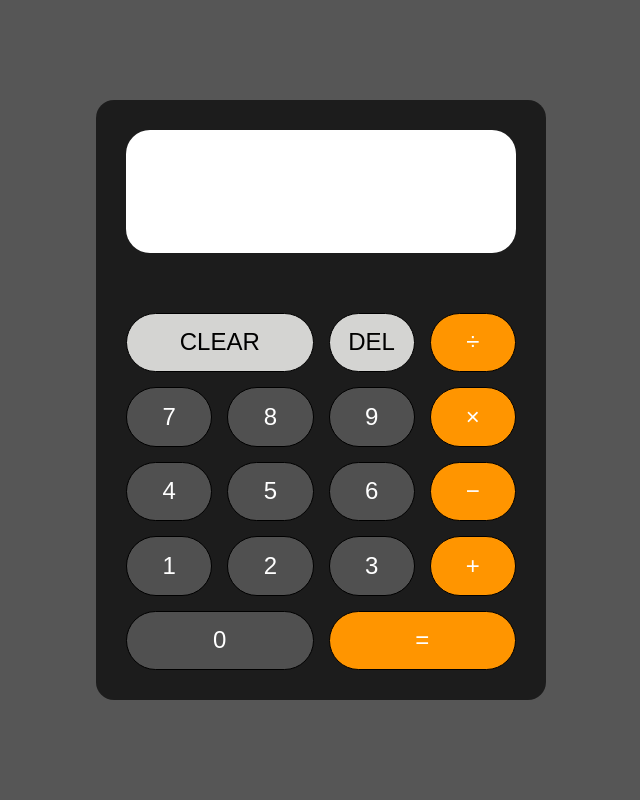
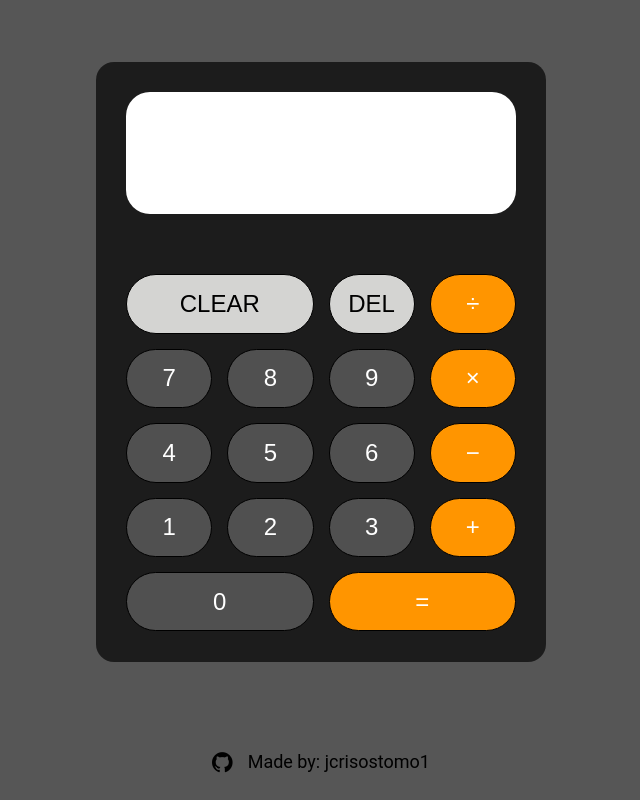
Before and after one commit to jcrisostomo1/odin-calculator, a plain HTML site: page index.html in a window 1280 px wide. Shown: the whole page, without its empty margins (319-959 px from the left). Drawn offline with Linux system fonts and the light colour scheme.

Commit message:
add footer

```diff
--- a/index.html
+++ b/index.html
@@ -5,10 +5,12 @@
     <meta http-equiv="X-UA-Compatible" content="IE=edge">
     <meta name="viewport" content="width=device-width, initial-scale=1.0">
     <link rel="stylesheet" href="style.css">
+    <link rel="stylesheet" href="https://maxcdn.bootstrapcdn.com/font-awesome/4.4.0/css/font-awesome.min.css">
     <script src="myscript.js" defer></script>
     <title>Odin Calculator</title>
 </head>
 <body>
+    <main>
         <div class="main-container">
             <div class="screen">
                 <div class="previous-screen"></div>
@@ -34,5 +36,10 @@
                 <button data-equals class="span-two">=</button>
             </div>
         </div>
+    </main>
+    <footer>
+        <a href="https://github.com/jcrisostomo1" target="_blank"><i class="fa fa-github fa-lg"></i></a>
+        <p>Made by: jcrisostomo1</p>
+    </footer>
 </body>
 </html>
--- a/style.css
+++ b/style.css
@@ -1,17 +1,24 @@
-* {
-    margin: 0;
-    padding: 0;
+:root {
     box-sizing: border-box;
+    font-family: 'Roboto', sans-serif;
 }
 
 body {
     display: flex;
+    flex-direction: column;
+    background-color: #565656;
+    height: 100vh;
+    margin: 0;
+    padding: 0;
+}
+
+main {
+    display: flex;
     justify-content: center;
     align-items: center;
+    height: 100%;
     width: 100%;
-    min-height: 100vh;
     font-family: 'Roboto', sans-serif;
-    background-color: #565656;
 }
 
 .main-container {
@@ -100,3 +107,18 @@ button:active {
 [data-operation] {
     background-color: #FF9500;
 }
+
+footer {
+    display: flex;
+    justify-content: center;
+    align-items: center;
+    font-size: 18px;
+    gap: 15px;
+    margin-top: auto;
+    padding: 10px
+}
+
+.fa-github {
+    color: black;
+    font-size: 24px;
+}
```
Lines whose indentation alone changed are shown as unchanged.
